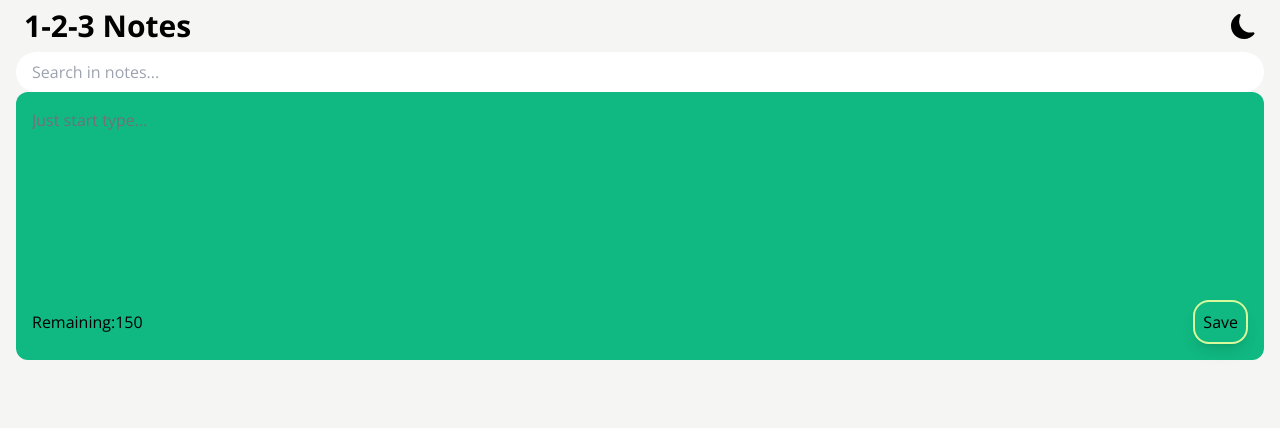
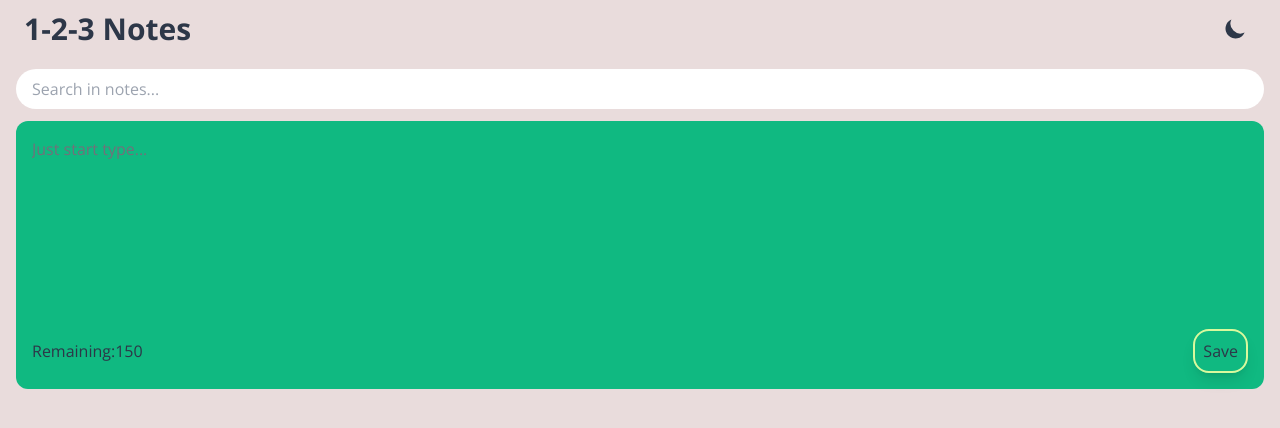
Before and after one commit to octagony/YANA, a React (Create React App) app: page / in a window 1280 px wide. Shown: the top 428 px of the page. Built offline with nearby package versions, Linux system fonts and the light colour scheme.

Commit message:
set dark theme, need fix

```diff
--- a/src/App.js
+++ b/src/App.js
@@ -7,6 +7,7 @@ import SearchBar from "./components/SearchBar";
 function App() {
   const [notes, setNotes] = useState([]);
   const [inputValue, setInputValue] = useState("");
+  const [isDarkMode, setIsDarkMode] = useState(false);
 
   const addNote = (text) => {
     const date = new Date();
@@ -23,9 +24,15 @@ function App() {
     setNotes(notes.filter((note) => note.id !== id));
   };
 
+  const setTheme = ()=>{
+    setIsDarkMode(!isDarkMode);
+    console.log(isDarkMode);
+  }
+
   return (
+    <div className={`${isDarkMode && 'dark-mode'}`}>
       <div className="container font-sans mx-auto px-4 h-screen">
-      <Header />
+        <Header setTheme={setTheme} />
         <SearchBar value={inputValue} filterNotes={setInputValue} />
         <NotesGrid
           notes={notes.filter((note) =>
@@ -35,6 +42,7 @@ function App() {
           deleteNote={deleteNote}
         />
       </div>
+    </div>
   );
 }
 
--- a/src/components/Header.jsx
+++ b/src/components/Header.jsx
@@ -1,11 +1,11 @@
 import React from "react";
-import { BsFillMoonFill } from 'react-icons/bs';
+import ThemeToggle from "./ThemeToggle";
 
-const Header = () => {
+const Header = ({ setTheme }) => {
   return (
-    <header className="p-2 flex justify-between items-center">
+    <header className="p-2 flex justify-between items-center mb-3">
       <h1 className="font-bold text-3xl">1-2-3 Notes</h1>
-      <BsFillMoonFill size={25}/>
+      <ThemeToggle setTheme={setTheme} />
     </header>
   );
 };
--- a/src/components/SearchBar.jsx
+++ b/src/components/SearchBar.jsx
@@ -2,7 +2,7 @@ import React from "react";
 
 const SearchBar = ({ value, filterNotes }) => {
   return (
-    <div>
+    <div className="mb-3">
       <input
         className="w-full outline-none p-2 px-4 rounded-3xl"
         type="search"
--- /dev/null
+++ b/src/components/ThemeToggle.jsx
@@ -0,0 +1,22 @@
+import React, { useState } from "react";
+import { HiSun, HiMoon } from "react-icons/hi";
+
+const ThemeToggle = ({ setTheme }) => {
+  const [toggleTheme, setToggleTheme] = useState(false);
+
+  const handleTheme = () => {
+    setToggleTheme(!toggleTheme);
+    setTheme();
+  };
+  return (
+    <div className="p-2">
+      {toggleTheme ? (
+        <HiSun className="cursor-pointer" size={25} onClick={handleTheme} />
+      ) : (
+        <HiMoon className="cursor-pointer" size={25} onClick={handleTheme} />
+      )}
+    </div>
+  );
+};
+
+export default ThemeToggle;
--- a/src/index.css
+++ b/src/index.css
@@ -5,9 +5,11 @@
 @tailwind utilities;
 
 @layer base {
-  body {
-    @apply bg-stone-100;
+  :root {
+    background-color: #e9dcdc;
+    color: #2d3748;
   }
+
   textarea {
     border: none;
     resize: none;
@@ -17,6 +19,11 @@
     outline: none;
   }
   textarea::placeholder {
-    @apply text-zinc-500
+    @apply text-zinc-500;
+  }
+
+  .dark-mode {
+    background-color: #2d3742;
+    color: #dbdbdb;
   }
 }
--- a/tailwind.config.js
+++ b/tailwind.config.js
@@ -1,13 +1,14 @@
 /** @type {import('tailwindcss').Config} */
 module.exports = {
   content: ["./src/**/*.{js,jsx,ts,tsx}"],
+  darkMode:'class',
   theme: {
     extend: {
       fontFamily: {
-        'sans': ["Open Sans", "sans-serif"],
+        sans: ["Open Sans", "sans-serif"],
       },
       gridTemplateColumns: {
-        'layout': "repeat(auto-fit, minmax(250px, 1fr))",
+        layout: "repeat(auto-fit, minmax(250px, 1fr))",
       },
     },
   },
```
Also changed, not shown: src/components/NewNote.jsx (+10 -6 lines). Lines whose indentation alone changed are shown as unchanged.
